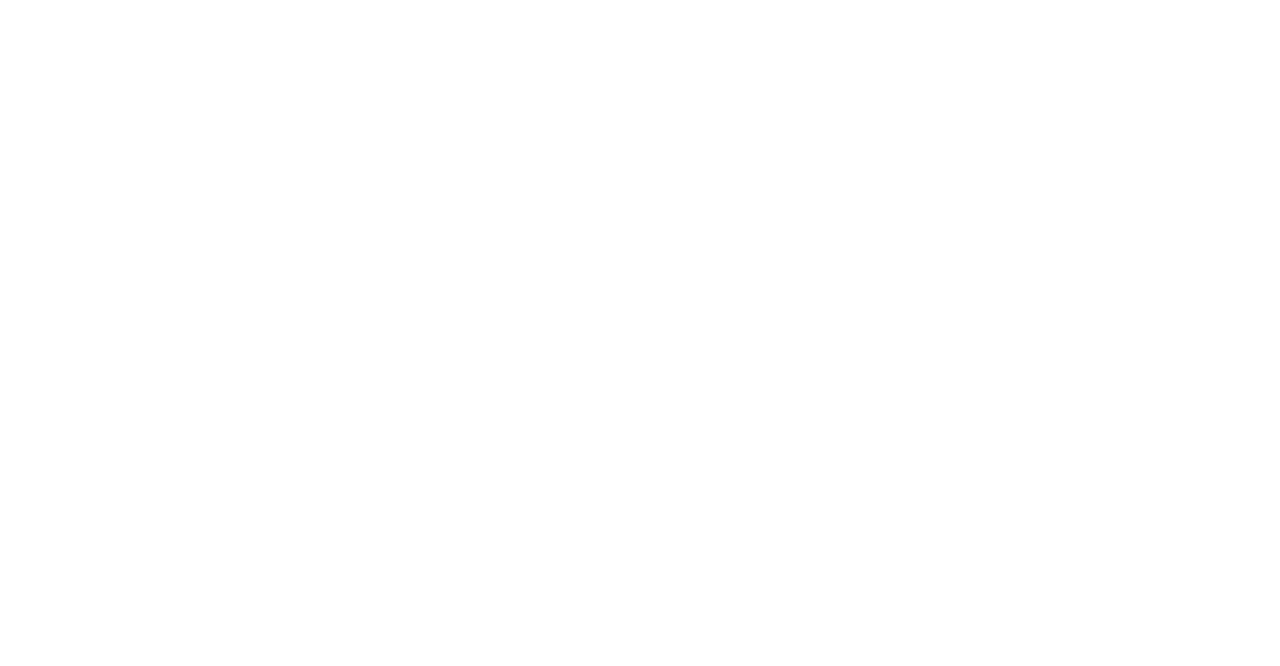
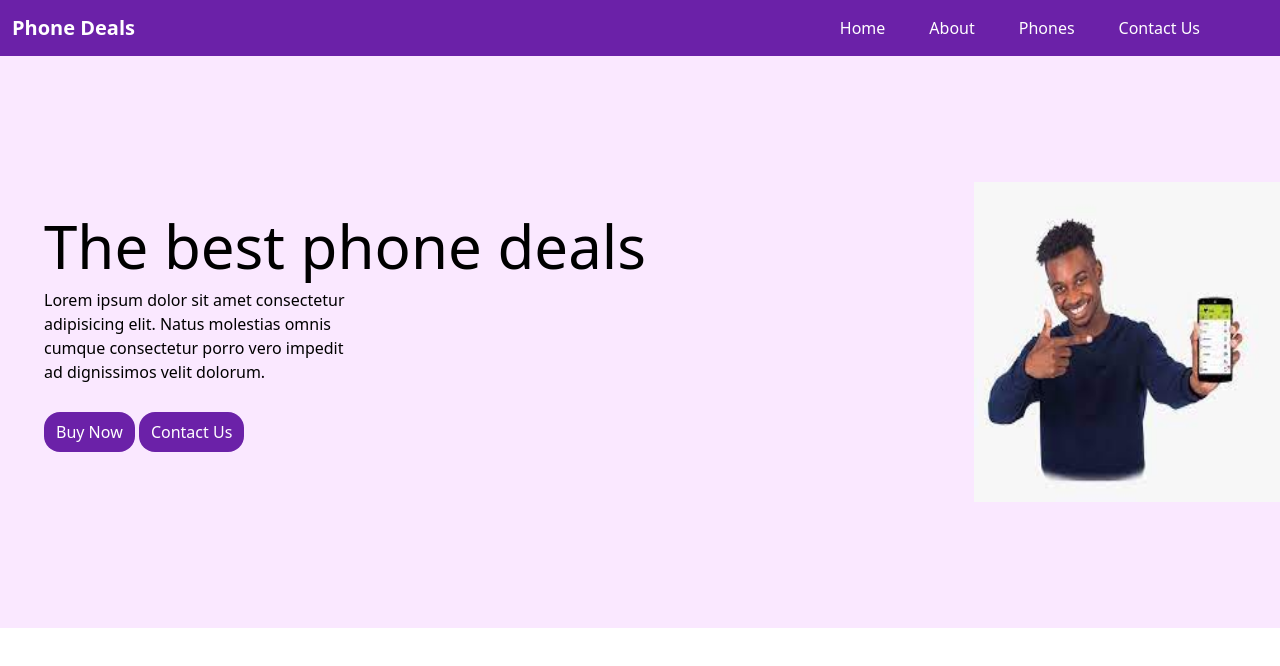
Before and after one commit to gak92/tailwind, a website: page Landing_Page/index.html in a window 1280 px wide. Drawn offline with nearby package versions, Linux system fonts and the light colour scheme.

Commit message:
first part of landing page

```diff
--- a/Landing_Page/index.html
+++ b/Landing_Page/index.html
@@ -4,9 +4,41 @@
   <meta charset="UTF-8">
   <meta http-equiv="X-UA-Compatible" content="IE=edge">
   <meta name="viewport" content="width=device-width, initial-scale=1.0">
-  <title>Landing Page</title>
+  <title>Best Phone Deals</title>
+  <script src="https://cdn.tailwindcss.com"></script>
 </head>
 <body>
+  <nav class=" flex justify-between bg-purple-800 text-white">
+    <span class="flex text-xl items-center mx-3 font-bold cursor-pointer">Phone Deals</span>
+    <ul class="flex px-20 py-4 space-x-11 justify-end">
+      <li>Home</li>
+      <li>About</li>
+      <li>Phones</li>
+      <li>Contact Us</li>
+    </ul>
+  </nav>
+
+  <main class="bg-fuchsia-100 flex justify-around">
+    <div class="main py-40 pl-11">
+      <div class="text-6xl">
+        The best phone deals
+      </div>
+      <p class="py-3 w-1/3">
+        Lorem ipsum dolor sit amet consectetur adipisicing elit. Natus molestias omnis cumque consectetur porro vero impedit ad dignissimos velit dolorum.
+      </p>
+      <div class="button my-4">
+        <button class="bg-purple-800 text-white px-3 py-2 rounded-2xl hover:text-slate-900 hover:bg-fuchsia-700">
+          Buy Now
+        </button>
+        <button class="bg-purple-800 text-white px-3 py-2 rounded-2xl hover:text-slate-900 hover:bg-fuchsia-700">
+          Contact Us
+        </button>
+      </div>
+    </div>
+    <div class="flex items-center">
+      <img src="./images/download.jfif" alt="Man using fone" class="h-80">
+    </div>
+  </main>
 
 </body>
 </html>
```
Also changed, not shown: Landing_Page/images/bg_fone_using.png (added), Landing_Page/images/download.jfif (added), Landing_Page/images/images.png (added).
